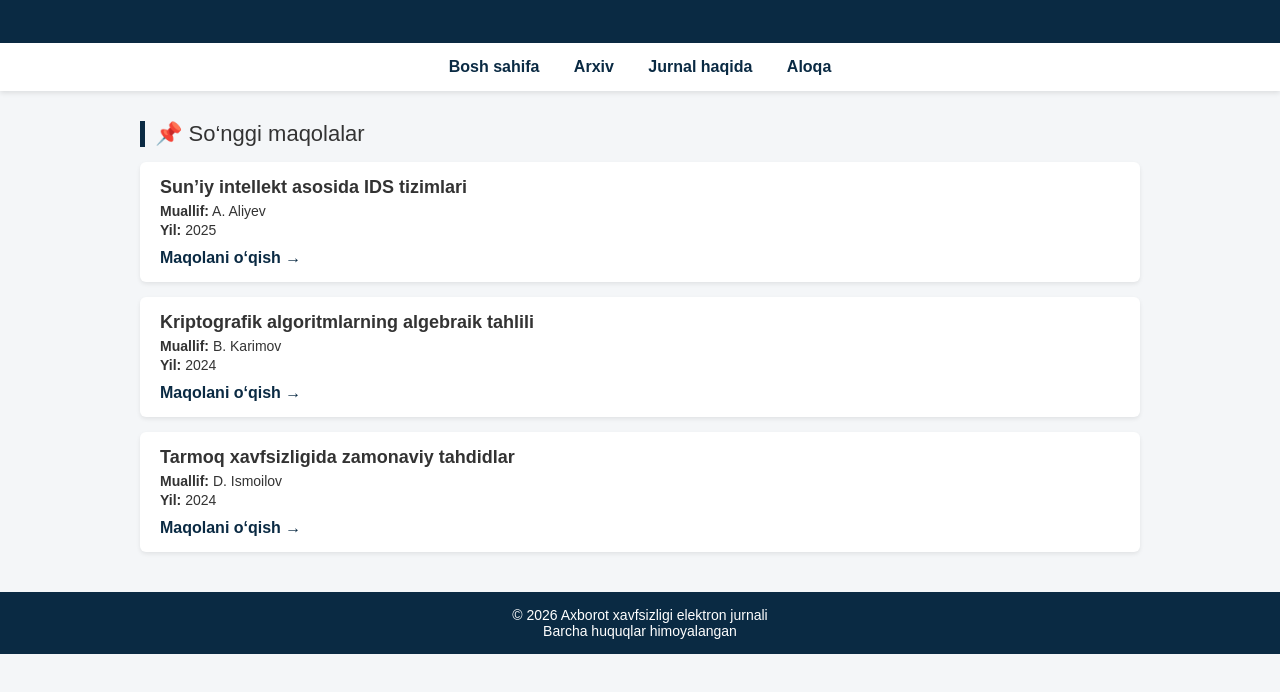
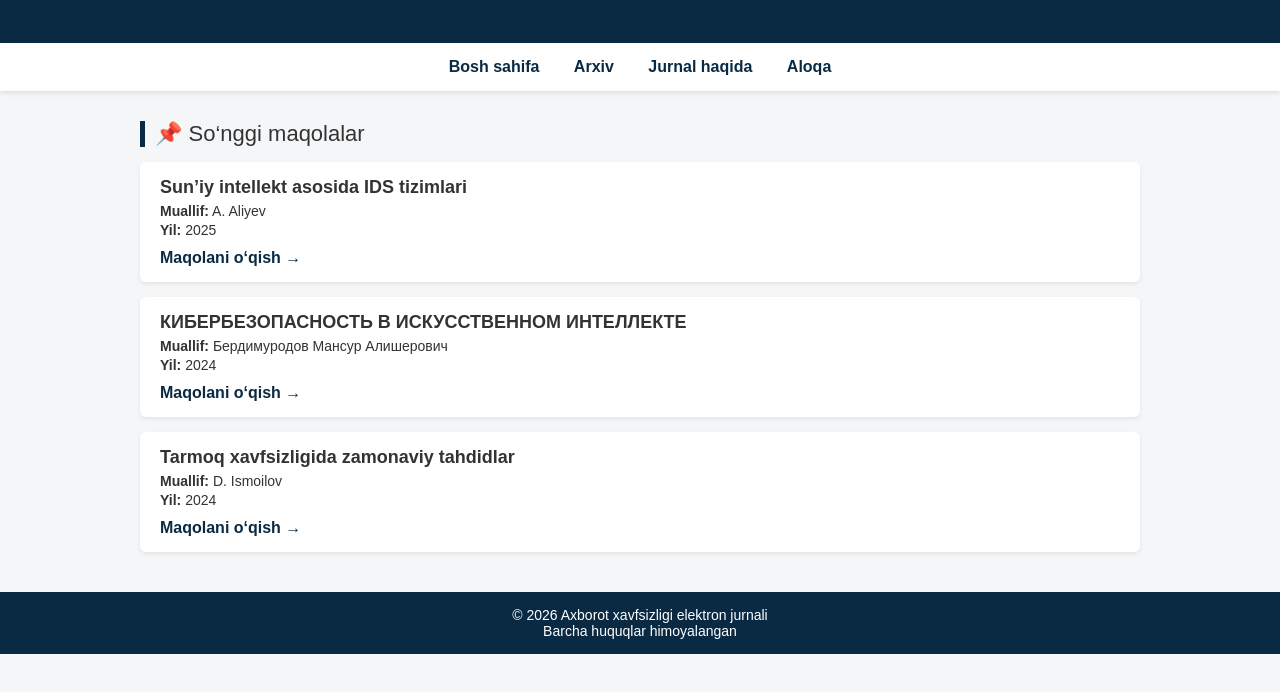
Before and after one commit to mansuralisherovich1994-pixel/journal-frontend, a plain HTML site: page index.html in a window 1280 px wide. Shown: the part 98-790 px from the top of the page. Drawn offline with Linux system fonts and the light colour scheme.

Commit message:
Update index.html

```diff
--- a/index.html
+++ b/index.html
@@ -129,8 +129,8 @@
   </div>
 
   <div class="article">
-    <h3>Kriptografik algoritmlarning algebraik tahlili</h3>
-    <p><b>Muallif:</b> B. Karimov</p>
+    <h3>КИБЕРБЕЗОПАСНОСТЬ В ИСКУССТВЕННОМ ИНТЕЛЛЕКТЕ</h3>
+    <p><b>Muallif:</b> Бердимуродов Мансур Алишерович </p>
     <p><b>Yil:</b> 2024</p>
     <a href="article.html?id=1">Maqolani o‘qish →</a>
   </div>
```
